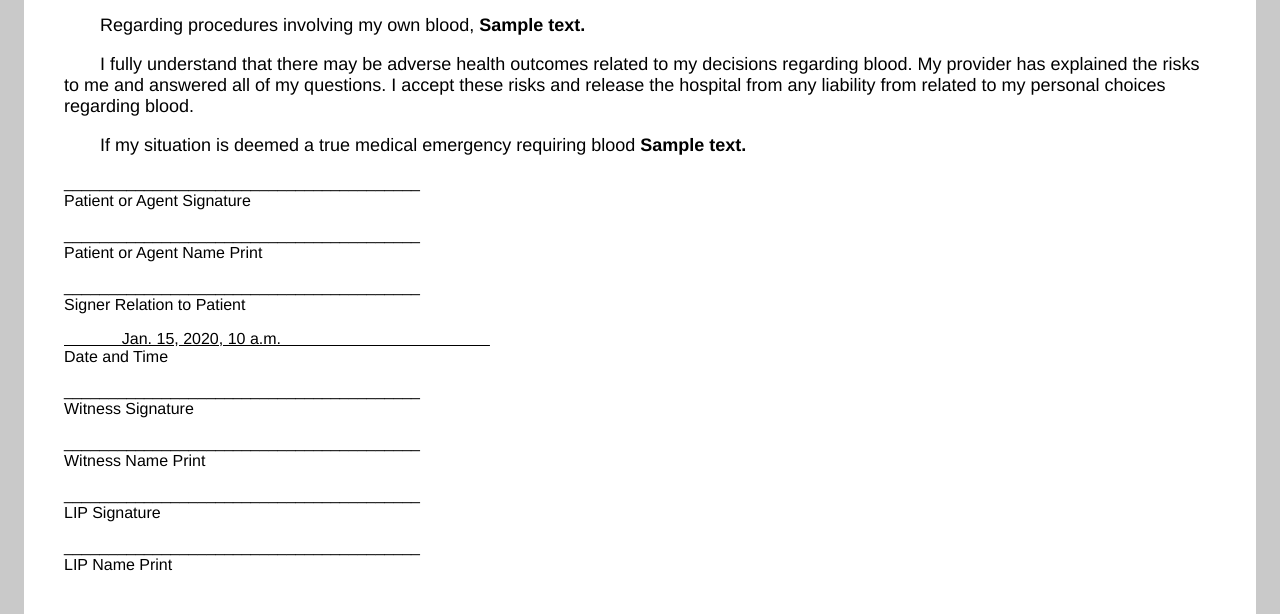
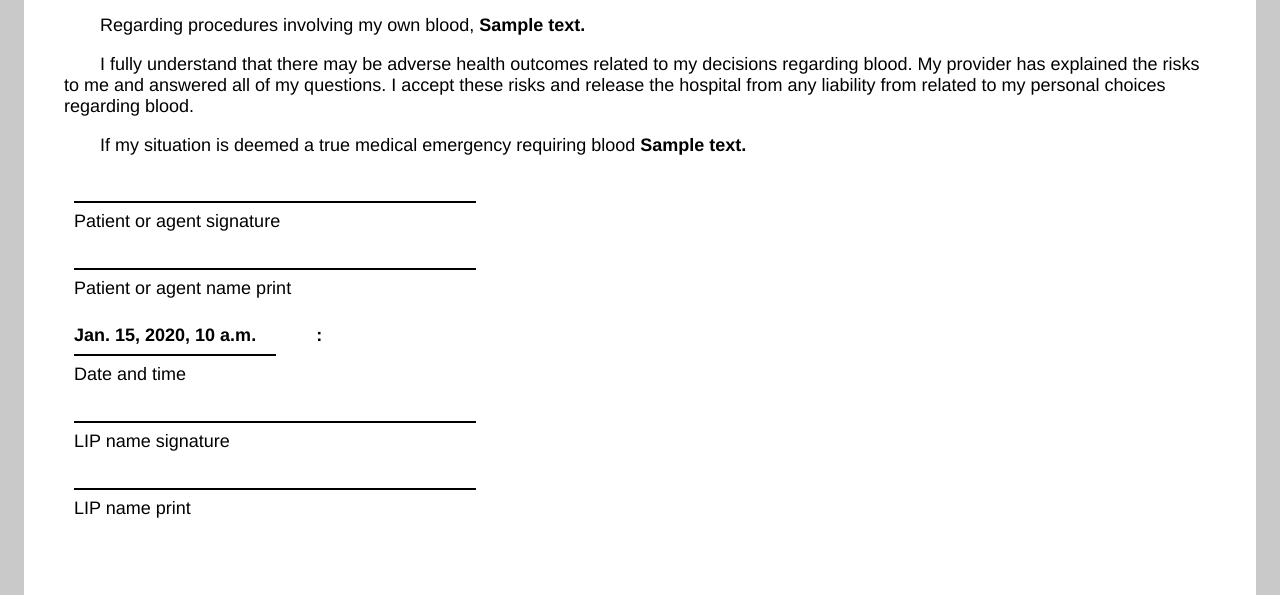
Before and after one commit to waynebeam/MyConsent, a Django app: template myconsent/PBMConsent/templates/PBMConsent/pbmconsent.html in a window 1280 px wide. Shown: the part 251-865 px from the top of the page. Run offline with Django 4.2, Linux system fonts and the light colour scheme; the template is opened without the code that fills it: most values are stand-ins (such as "Sample title", 1, 10 or a date in 2020).

Commit message:
Date styling better. Placeholder added for time. Lines for signature given own style using <hr>s.

```diff
--- a/myconsent/PBMConsent/static/PBMConsent/style.css
+++ b/myconsent/PBMConsent/static/PBMConsent/style.css
@@ -66,3 +66,29 @@ p.choice-description {
     text-indent: 2em;
     font-size: 18px;
 }
+
+div.signature-section {
+    font-size: 18px;
+}
+
+div.signature-line {
+    line-height: 0.1em;
+    margin: 45px 10px;
+    display: block;
+
+}
+
+hr {
+    width: 400px;
+    margin-left: 0px;
+    border: 1px solid black;
+}
+
+hr.date-line {
+    width: 200px;
+}
+
+#today-date {
+    font-weight: bold;
+    white-space: pre;
+}
--- a/myconsent/PBMConsent/templates/PBMConsent/pbmconsent.html
+++ b/myconsent/PBMConsent/templates/PBMConsent/pbmconsent.html
@@ -38,14 +38,28 @@
     </div>
     <!-- signatures section -->
     <div class="signature-section">
-    <p>________________________________________ <br />Patient or Agent Signature</p>
-    <p>________________________________________ <br />Patient or Agent Name Print</p>
-    <p>________________________________________ <br />Signer Relation to Patient</p>
-    <p style="white-space:pre"><u>             {{date}}                                               </u> <br />Date and Time</p>
-    <p>________________________________________ <br />Witness Signature</p>
-    <p>________________________________________ <br />Witness Name Print</p>
-    <p>________________________________________ <br />LIP Signature</p>
-    <p>________________________________________ <br />LIP Name Print</p>
+        <div class="signature-line">
+            <hr />
+            <p>Patient or agent signature</p>
+        </div>
+        <div class="signature-line">
+            <hr />
+            <p>Patient or agent name print</p>
+        </div>
+        <div class="signature-line">
+            <p id="today-date">{{date}}            :</p>
+            <hr class="date-line" />
+            <p>Date and time</p>
+        </div>
+        <div class="signature-line">
+            <hr />
+            <p>LIP name signature</p>
+        </div>
+        <div class="signature-line">
+            <hr />
+            <p>LIP name print</p>
+        </div>
+
     </div>
 
 </body>
--- a/myconsent/PBMConsent/templates/PBMConsent/pbmquestions.html
+++ b/myconsent/PBMConsent/templates/PBMConsent/pbmquestions.html
@@ -27,7 +27,7 @@
             {% endfor %}
             <br />
             <input class="date-time" type="checkbox" name="include_date_time" id="date-check" />
-            <label for="date-check" class="choice-text" >Include today's date?</label>
+            <label for="date-check" class="choice-text" >Include today's date</label>
             <br>
             <input class="submit-button" type="submit">
         </fieldset>
--- a/myconsent/PBMConsent/views.py
+++ b/myconsent/PBMConsent/views.py
@@ -22,7 +22,7 @@ def consent(request):
         context['answer' + str(i + 1)] = request.POST[str(q)]
 
     use_date = request.POST.get("include_date_time", "off")
-    today_str = '                   '
+    today_str = '    /    /    '
     today = datetime.date.today()
 
     if use_date == 'on':
```
